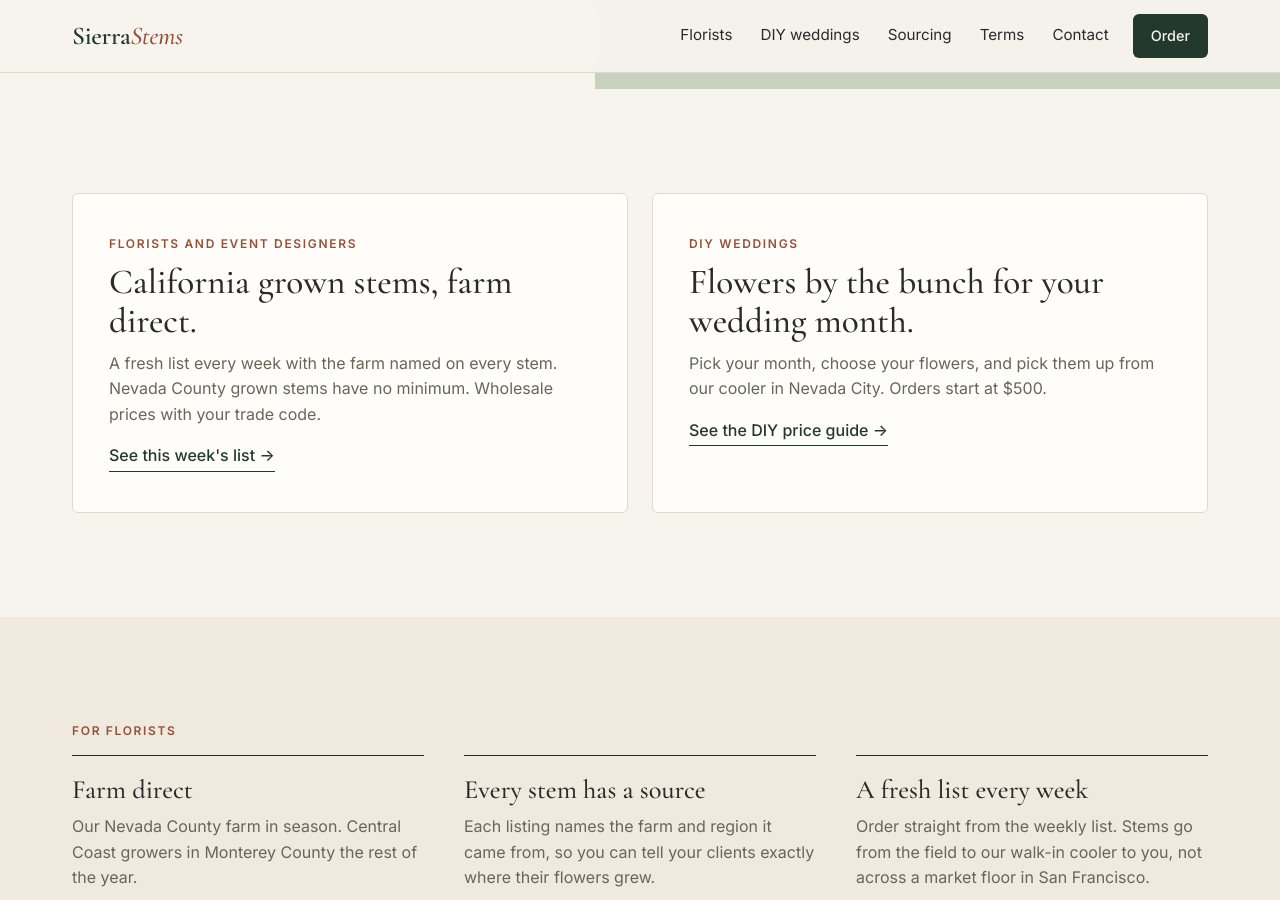
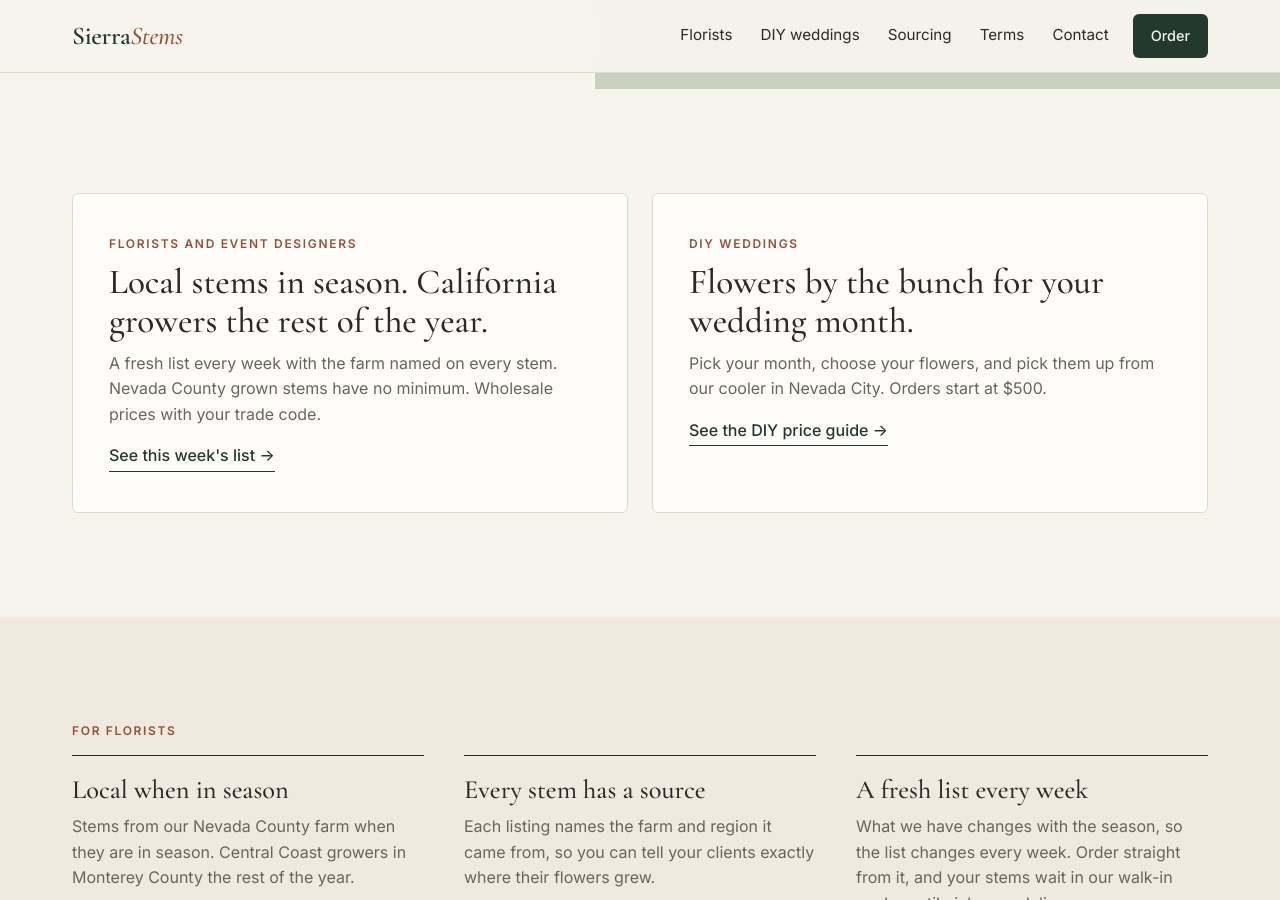
Before and after one commit to jshplhm/sierrastems, a Jekyll site: the page built from index.html, in a window 1280 px wide and 900 px high, scrolled down 704 px. Built offline with Jekyll 4.4.1, drawn with Linux system fonts in a browser that asks for light colours; some of the changed text lies outside the part shown.

Commit message:
Home: local flowers depend on the season
Co-Authored-By: Claude Opus 5.5 <noreply@anthropic.com>
Claude-Session: https://claude.ai/code/session_012d4NNuewE3eRgMimwUo1TE

```diff
--- a/index.html
+++ b/index.html
@@ -13,7 +13,7 @@ scripts:
   <div class="hero-media">{% include photo.html slot="hero" eager=true sizes="(min-width: 960px) 55vw, 100vw" %}</div>
   <div class="hero-copy wrap">
     <h1>Fresh flowers by the bunch.</h1>
-    <p class="lede">Wholesale flowers from Nevada City for florists, event designers, and couples doing their own wedding flowers. Serving Tahoe, Truckee, Nevada County, and Sacramento.</p>
+    <p class="lede">Wholesale flowers from Nevada City for florists, event designers, and couples doing their own wedding flowers. Local stems from our Nevada County farm when they are in season. Serving Tahoe, Truckee, Nevada County, and Sacramento.</p>
     <div class="actions">
       <a class="btn btn-primary" href="{{ '/availability/' | relative_url }}">Florist list</a>
       <a class="btn btn-ghost" href="{{ '/diy/' | relative_url }}">DIY wedding guide</a>
@@ -25,7 +25,7 @@ scripts:
   <div class="doors">
     <a class="door" href="{{ '/availability/' | relative_url }}">
       <span class="eyebrow">Florists and event designers</span>
-      <span class="door-title">California grown stems, farm direct.</span>
+      <span class="door-title">Local stems in season. California growers the rest of the year.</span>
       <span class="door-copy">A fresh list every week with the farm named on every stem. Nevada County grown stems have no minimum. Wholesale prices with your trade code.</span>
       <span class="link-arrow">See this week's list</span>
     </a>
@@ -43,8 +43,8 @@ scripts:
     <p class="eyebrow">For florists</p>
     <ul class="props">
       <li>
-        <h2>Farm direct</h2>
-        <p>Our Nevada County farm in season. Central Coast growers in Monterey County the rest of the year.</p>
+        <h2>Local when in season</h2>
+        <p>Stems from our Nevada County farm when they are in season. Central Coast growers in Monterey County the rest of the year.</p>
       </li>
       <li>
         <h2>Every stem has a source</h2>
@@ -52,7 +52,7 @@ scripts:
       </li>
       <li>
         <h2>A fresh list every week</h2>
-        <p>Order straight from the weekly list. Stems go from the field to our walk-in cooler to you, not across a market floor in San Francisco.</p>
+        <p>What we have changes with the season, so the list changes every week. Order straight from it, and your stems wait in our walk-in cooler until pickup or delivery.</p>
       </li>
     </ul>
 
```
